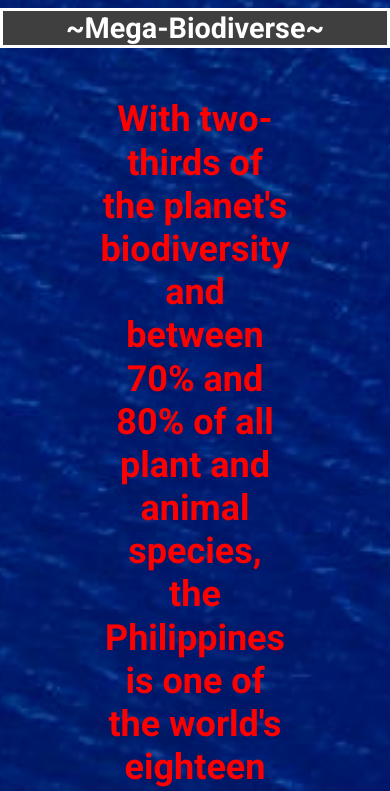
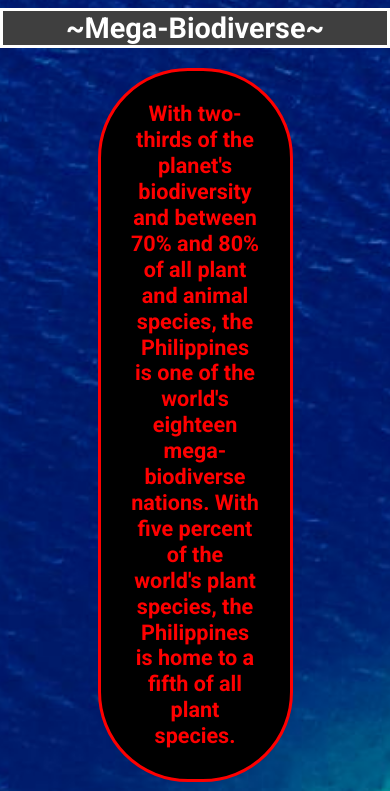
Before and after one commit to kubehk0de/kubehk0de.github.io, a plain HTML site: page index.html in a window 390 px wide. Shown: the part 553-1344 px from the top of the page. Drawn offline with Linux system fonts and the light colour scheme.

Commit message:
Update style.css

```diff
--- a/style.css
+++ b/style.css
@@ -174,10 +174,58 @@ video {
     padding-left: 10px;
 }
 
+@media (max-width: 375px) {
+
+    .content {
+        display: flex;
+        justify-content: center;
+        align-content: center;
+    }
+
+    #diversetext , #fishtext, #coraltext, #overfishtext, #invasivetext, #humantext, #littertext, #assisttext, #environmenttext {
+        display: flex;
+        justify-content: center;
+        align-items: center;
+        color: red;
+        font-weight: normal;
+        max-width: 20px;
+    }
+
+}
+
+@media (max-width: 430px) {
+
+    #diversetext, #fishtext, #coraltext, #overfishtext, #invasivetext, #humantext, #littertext, #assisttext, #environmenttext {
+       display: flex;
+        justify-content: center;
+        align-items: center;
+        color: red;
+    }
+
+
+    .content {
+        display: flex;
+        justify-content: center;
+        align-content: center;
+    }
+}
+
+@media (max-width: 540px) {
+    .content {
+        display: flex;
+        justify-content: center;
+        align-content: center;
+    }
+
+    #diversetext , #fishtext, #coraltext, #overfishtext, #invasivetext, #humantext, #littertext, #assisttext, #environmenttext {
+        display: flex;
+        justify-content: center;
+        align-items: center;
+        color: red;
+    }
+}
+
 @media (max-width: 576px) {
-    :root {
-        font-size: 16px;
-    }
 
     #facts img, #negative img, #help img {
         width: 100%;
@@ -187,7 +235,6 @@ video {
     #diversetext, #fishtext, #coraltext, #overfishtext, #invasivetext, #humantext, #littertext, #assisttext, #environmenttext {
         max-width: 90%;
         margin: 10px auto;
-        font-size: 1.5rem;
         border-radius: 90px;
     }
 
@@ -200,71 +247,7 @@ video {
     }
 }
 
-@media (max-width: 540px) {
-
-    .content {
-        display: flex;
-        justify-content: center;
-        align-content: center;
-    }
-
-    #diversetext , #fishtext, #coraltext, #overfishtext, #invasivetext, #humantext, #littertext, #assisttext, #environmenttext {
-        display: flex;
-        justify-content: center;
-        align-items: center;
-        background-color: transparent;
-        border: none;
-        color: red;
-    }
-}
-
-@media (max-width: 375px) {
-    :root {
-        font-size: 12px;
-    }
-    .content {
-        display: flex;
-        justify-content: center;
-        align-content: center;
-    }
-
-    #diversetext , #fishtext, #coraltext, #overfishtext, #invasivetext, #humantext, #littertext, #assisttext, #environmenttext {
-        display: flex;
-        justify-content: center;
-        align-items: center;
-        background-color: transparent;
-        border: none;
-        color: red;
-    }
-}
-
-@media (max-width: 430px) {
-    :root {
-        font-size: 15px;
-    }
-
-    #diversetext, #fishtext, #coraltext, #overfishtext, #invasivetext, #humantext, #littertext, #assisttext, #environmenttext {
-       display: flex;
-        justify-content: center;
-        align-items: center;
-        background-color: transparent;
-        border: none;
-        color: red;
-    }
-
-
-    .content {
-        display: flex;
-        justify-content: center;
-        align-content: center;
-    }
-}
-
-
 @media (max-width: 768px) {
-    :root {
-        font-size: 16px;
-    }
 
     #facts img, #negative img, #help img {
         width: 90%;
@@ -274,7 +257,6 @@ video {
     #diversetext, #fishtext, #coraltext, #overfishtext, #invasivetext, #humantext, #littertext, #assisttext, #environmenttext {
         max-width: 80%;
         margin: 10px auto;
-        font-size: 1.6rem;
     }
 
     .content {
@@ -284,9 +266,6 @@ video {
 }
 
 @media (max-width: 992px) {
-    :root {
-        font-size: 17px;
-    }
 
     #facts img, #negative img, #help img {
         width: 80%;
@@ -296,7 +275,6 @@ video {
     #diversetext, #fishtext, #coraltext, #overfishtext, #invasivetext, #humantext, #littertext, #assisttext, #environmenttext {
         max-width: 70%;
         margin: 15px auto;
-        font-size: 1.7rem;
     }
 
     .content {
@@ -306,9 +284,6 @@ video {
 }
 
 @media (max-width: 1200px) {
-    :root {
-        font-size: 18px;
-    }
 
     #facts img, #negative img, #help img {
         width: 70%;
@@ -318,7 +293,6 @@ video {
     #diversetext, #fishtext, #coraltext, #overfishtext, #invasivetext, #humantext, #littertext, #assisttext, #environmenttext {
         max-width: 60%;
         margin: 20px auto;
-        font-size: 1.8rem;
     }
 
     .content {
@@ -328,9 +302,6 @@ video {
 }
 
 @media (max-width: 1400px) {
-    :root {
-        font-size: 18px;
-    }
 
     #facts img, #negative img, #help img {
         width: 60%;
@@ -340,7 +311,7 @@ video {
     #diversetext, #fishtext, #coraltext, #overfishtext, #invasivetext, #humantext, #littertext, #assisttext, #environmenttext {
         max-width: 50%;
         margin: 20px auto;
-        font-size: 2rem;
+        font-size: 1.2rem;
     }
 
     .content {
```
